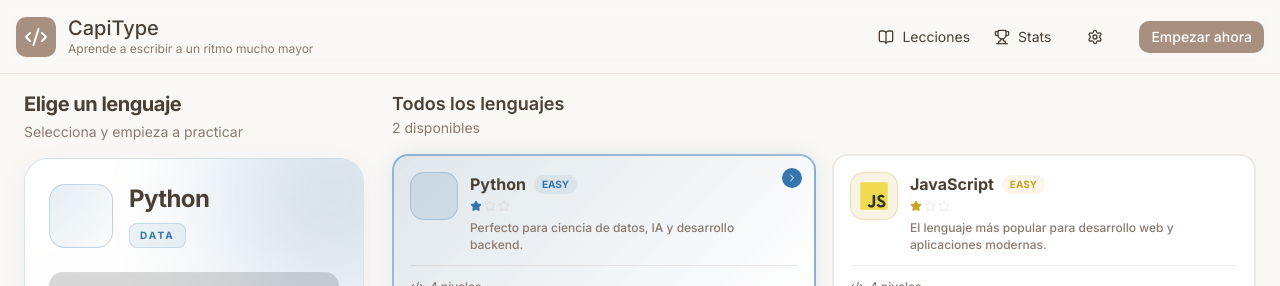
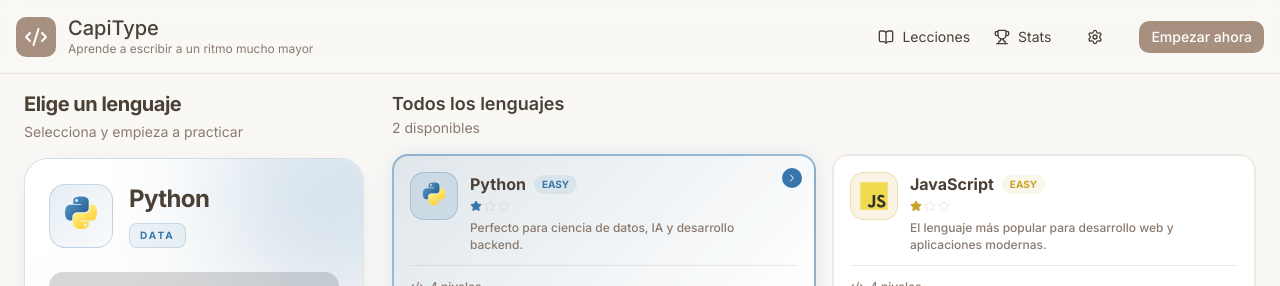
Before and after one commit to Jokalot/typeCode, a Next.js app: page / in a window 1280 px wide. Shown: the top 286 px of the page. Built offline with nearby package versions, Linux system fonts and the light colour scheme.

Commit message:
cuarto intento

```diff
--- a/src/components/LanguageIcon.tsx
+++ b/src/components/LanguageIcon.tsx
@@ -1,4 +1,5 @@
 import React from 'react';
+
 interface Props {
     name: string;
     size?: number;
@@ -6,20 +7,22 @@
 
 export function LanguageIcon({ name, size = 32 }: Props) {
     const s = size;
+    // ID único por instancia para evitar colisiones de gradientes
+    const uid = React.useId().replace(/:/g, '');
 
     const icons: Record<string, React.ReactElement> = {
         python: (
             <svg viewBox="0 0 128 128" width={s} height={s}>
-                <linearGradient id="py1" x1="70.252" y1="1237.476" x2="170.659" y2="1151.089" gradientTransform="matrix(.563 0 0 -.568 -29.215 707.817)" gradientUnits="userSpaceOnUse">
+                <linearGradient id={`py1_${uid}`} x1="70.252" y1="1237.476" x2="170.659" y2="1151.089" gradientTransform="matrix(.563 0 0 -.568 -29.215 707.817)" gradientUnits="userSpaceOnUse">
                     <stop offset="0" stopColor="#5a9fd4" />
                     <stop offset="1" stopColor="#306998" />
                 </linearGradient>
-                <linearGradient id="py2" x1="209.474" y1="1098.811" x2="173.62" y2="1149.537" gradientTransform="matrix(.563 0 0 -.568 -29.215 707.817)" gradientUnits="userSpaceOnUse">
+                <linearGradient id={`py2_${uid}`} x1="209.474" y1="1098.811" x2="173.62" y2="1149.537" gradientTransform="matrix(.563 0 0 -.568 -29.215 707.817)" gradientUnits="userSpaceOnUse">
                     <stop offset="0" stopColor="#ffd43b" />
                     <stop offset="1" stopColor="#ffe873" />
                 </linearGradient>
-                <path fill="url(#py1)" d="M63.391 1.988c-4.222.02-8.252.379-11.8 1.007-10.45 1.846-12.346 5.71-12.346 12.837v9.411h24.693v3.137H29.977c-7.176 0-13.46 4.313-15.426 12.521-2.268 9.405-2.368 15.275 0 25.096 1.755 7.311 5.947 12.519 13.124 12.519h8.491V67.234c0-8.151 7.051-15.34 15.426-15.34h24.665c6.866 0 12.346-5.654 12.346-12.548V15.833c0-6.693-5.646-11.72-12.346-12.837-4.244-.706-8.645-1.027-12.866-1.008zM50.037 9.557c2.55 0 4.634 2.117 4.634 4.721 0 2.593-2.083 4.69-4.634 4.69-2.56 0-4.633-2.097-4.633-4.69-.001-2.604 2.073-4.721 4.633-4.721z" />
-                <path fill="url(#py2)" d="M91.682 28.38v10.966c0 8.5-7.208 15.655-15.426 15.655H51.591c-6.756 0-12.346 5.783-12.346 12.548v23.508c0 6.693 5.818 10.628 12.346 12.547 7.816 2.297 15.312 2.713 24.665 0 6.216-1.801 12.346-5.423 12.346-12.547v-9.412H63.938v-3.138h37.012c7.176 0 9.852-5.005 12.348-12.519 2.578-7.735 2.467-15.174 0-25.096-1.774-7.145-5.161-12.521-12.348-12.521h-9.268zM77.809 87.927c2.561 0 4.634 2.097 4.634 4.692 0 2.602-2.074 4.719-4.634 4.719-2.55 0-4.633-2.117-4.633-4.719 0-2.595 2.083-4.692 4.633-4.692z" />
+                <path fill={`url(#py1_${uid})`} d="M63.391 1.988c-4.222.02-8.252.379-11.8 1.007-10.45 1.846-12.346 5.71-12.346 12.837v9.411h24.693v3.137H29.977c-7.176 0-13.46 4.313-15.426 12.521-2.268 9.405-2.368 15.275 0 25.096 1.755 7.311 5.947 12.519 13.124 12.519h8.491V67.234c0-8.151 7.051-15.34 15.426-15.34h24.665c6.866 0 12.346-5.654 12.346-12.548V15.833c0-6.693-5.646-11.72-12.346-12.837-4.244-.706-8.645-1.027-12.866-1.008zM50.037 9.557c2.55 0 4.634 2.117 4.634 4.721 0 2.593-2.083 4.69-4.634 4.69-2.56 0-4.633-2.097-4.633-4.69-.001-2.604 2.073-4.721 4.633-4.721z" />
+                <path fill={`url(#py2_${uid})`} d="M91.682 28.38v10.966c0 8.5-7.208 15.655-15.426 15.655H51.591c-6.756 0-12.346 5.783-12.346 12.548v23.508c0 6.693 5.818 10.628 12.346 12.547 7.816 2.297 15.312 2.713 24.665 0 6.216-1.801 12.346-5.423 12.346-12.547v-9.412H63.938v-3.138h37.012c7.176 0 9.852-5.005 12.348-12.519 2.578-7.735 2.467-15.174 0-25.096-1.774-7.145-5.161-12.521-12.348-12.521h-9.268zM77.809 87.927c2.561 0 4.634 2.097 4.634 4.692 0 2.602-2.074 4.719-4.634 4.719-2.55 0-4.633-2.117-4.633-4.719 0-2.595 2.083-4.692 4.633-4.692z" />
             </svg>
         ),
 
@@ -33,7 +36,7 @@
         typescript: (
             <svg viewBox="0 0 128 128" width={s} height={s}>
                 <path fill="#fff" d="M22.67 47h99.67v73.67H22.67z" />
-                <path data-name="original" fill="#007acc" d="M1.5 63.91v62.5h125v-125H1.5zm100.73-5a15.56 15.56 0 017.82 4.5 20.58 20.58 0 013 4c0 .16-5.4 3.81-8.69 5.85-.12.08-.6-.44-1.13-1.23a7.09 7.09 0 00-5.87-3.53c-3.79-.26-6.23 1.73-6.21 5a4.58 4.58 0 00.54 2.34c.83 1.73 2.38 2.76 7.24 4.86 8.95 3.85 12.78 6.39 15.16 10 2.66 4 3.25 10.46 1.45 15.24-2 5.2-6.9 8.73-13.83 9.9a38.32 38.32 0 01-9.52-.1 23 23 0 01-12.72-6.63c-1.15-1.27-3.39-4.58-3.25-4.82a9.4 9.4 0 011.15-.73l4.6-2.64 3.57-2.05.75 1.11a16.78 16.78 0 004.74 4.54c4 2.1 9.46 1.81 12.16-.62a5.43 5.43 0 00.69-6.92c-1-1.39-3-2.56-8.59-5-6.45-2.78-9.23-4.5-11.77-7.24a16.48 16.48 0 01-3.43-6.25 25 25 0 01-.22-8c1.33-6.23 6-10.58 12.82-11.87a31.66 31.66 0 019.49.26zm-29.34 5.24v5.12H56.66v46.23H45.15V69.26H28.88v-5a49.19 49.19 0 01.12-5.17C29.08 59 39 59 51 59h21.83z" />
+                <path fill="#007acc" d="M1.5 63.91v62.5h125v-125H1.5zm100.73-5a15.56 15.56 0 017.82 4.5 20.58 20.58 0 013 4c0 .16-5.4 3.81-8.69 5.85-.12.08-.6-.44-1.13-1.23a7.09 7.09 0 00-5.87-3.53c-3.79-.26-6.23 1.73-6.21 5a4.58 4.58 0 00.54 2.34c.83 1.73 2.38 2.76 7.24 4.86 8.95 3.85 12.78 6.39 15.16 10 2.66 4 3.25 10.46 1.45 15.24-2 5.2-6.9 8.73-13.83 9.9a38.32 38.32 0 01-9.52-.1 23 23 0 01-12.72-6.63c-1.15-1.27-3.39-4.58-3.25-4.82a9.4 9.4 0 011.15-.73l4.6-2.64 3.57-2.05.75 1.11a16.78 16.78 0 004.74 4.54c4 2.1 9.46 1.81 12.16-.62a5.43 5.43 0 00.69-6.92c-1-1.39-3-2.56-8.59-5-6.45-2.78-9.23-4.5-11.77-7.24a16.48 16.48 0 01-3.43-6.25 25 25 0 01-.22-8c1.33-6.23 6-10.58 12.82-11.87a31.66 31.66 0 019.49.26zm-29.34 5.24v5.12H56.66v46.23H45.15V69.26H28.88v-5a49.19 49.19 0 01.12-5.17C29.08 59 39 59 51 59h21.83z" />
             </svg>
         ),
 
--- a/src/components/StatsSection.tsx
+++ b/src/components/StatsSection.tsx
@@ -38,17 +38,17 @@
   ];
 
   return (
-    <div className="grid grid-cols-2 md:grid-cols-4 gap-4 mb-8">
+    <div className="grid grid-cols-2 md:grid-cols-4 gap-2 sm:gap-4 mb-6 sm:mb-8">
       {items.map((stat, i) => {
         const Icon = stat.icon;
         return (
-          <div key={i} className="bg-card border border-border rounded-xl p-5 flex items-center justify-between">
-            <div>
-              <p className="text-xs text-muted-foreground mb-1">{stat.label}</p>
-              <p className="text-2xl font-medium text-foreground">{stat.value}</p>
+          <div key={i} className="bg-card border border-border rounded-xl p-3 sm:p-5 flex items-center justify-between">
+            <div className="min-w-0">
+              <p className="text-[10px] sm:text-xs text-muted-foreground mb-0.5 sm:mb-1 truncate">{stat.label}</p>
+              <p className="text-xl sm:text-2xl font-medium text-foreground">{stat.value}</p>
             </div>
-            <div className={`w-11 h-11 rounded-xl ${stat.bg} flex items-center justify-center`}>
-              <Icon className={`w-5 h-5 ${stat.color}`} />
+            <div className={`w-8 h-8 sm:w-11 sm:h-11 rounded-xl ${stat.bg} flex items-center justify-center flex-shrink-0 ml-2`}>
+              <Icon className={`w-4 h-4 sm:w-5 sm:h-5 ${stat.color}`} />
             </div>
           </div>
         );
```
